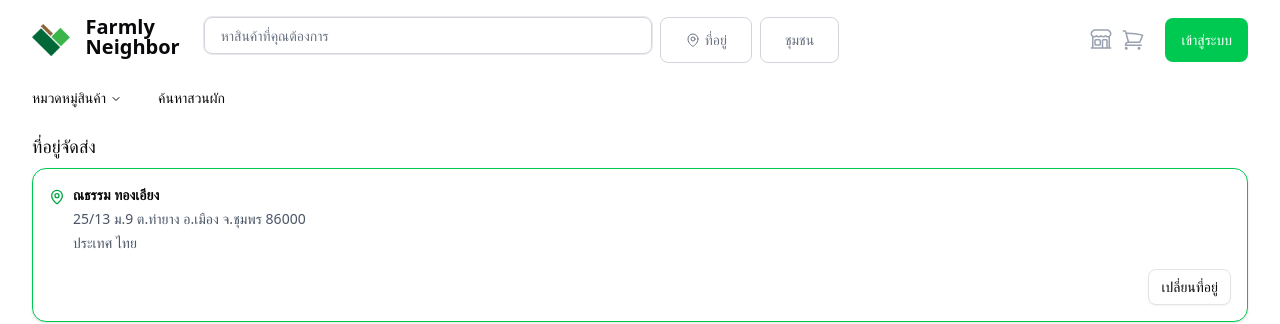
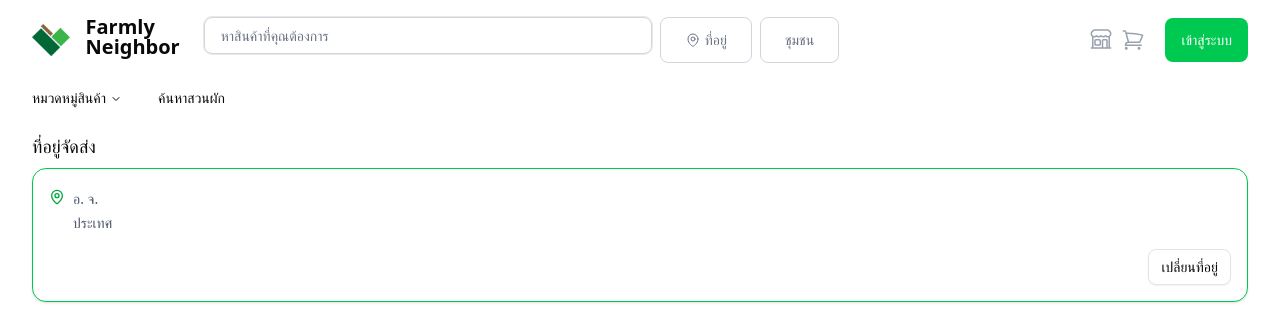
Before and after one commit to Smuggin/Farmly-FinalProject, a Next.js app: page /checkout in a window 1280 px wide. Shown: the top 324 px of the page. Built offline with nearby package versions, Linux system fonts and the light colour scheme; no server answers.

Commit message:
ลิ้งหน้า product ไป addproduct และลบที่อยู่เริ่มต้นตอนชำระเงิน

```diff
--- a/app/checkout/page.tsx
+++ b/app/checkout/page.tsx
@@ -18,12 +18,12 @@ export default function CheckoutPage() {
   const placeholderImage = "https://bundui-images.netlify.app/products/04.jpeg";
   const [editingAddress, setEditingAddress] = useState(false);
   const [address, setAddress] = useState({
-    name: "ณธรรม ทองเอียง",
-    street: "25/13 ม.9 ต.ท่ายาง",
-    city: "เมือง",
-    state: "ชุมพร",
-    postalCode: "86000",
-    country: "ไทย",
+    name: "",
+    street: "",
+    city: "",
+    state: "",
+    postalCode: "",
+    country: "",
   });
 
   const handleAddressChange = (field: string, value: string) => {
--- a/app/store/dashboard/[action]/ProductsDashboard.tsx
+++ b/app/store/dashboard/[action]/ProductsDashboard.tsx
@@ -6,6 +6,8 @@ import { PlusIcon } from "lucide-react";
 import Image from "next/image";
 import { useStore } from "../_components/StoreContext";
 import ProductSection from "@/components/productSection";
+
+import Link from "next/link";
 
 export default function ProductsDashboard() {
   const store = useStore();
@@ -16,9 +18,11 @@ export default function ProductsDashboard() {
       <main className="flex-1 px-3 bg-gray-50">
         <div className="flex items-center justify-between mb-6">
           <h1 className="text-2xl font-semibold align-top">สินค้า</h1>
+          <Link href={`/store/${store.id}/addproduct`}>
           <Button className="flex items-center gap-2">
             <PlusIcon className="w-4 h-4" /> เพิ่มสินค้า
           </Button>
+          </Link>
         </div>
         <div className="grid grid-cols-6 gap-4 mb-6">
           <ProductSection
```
